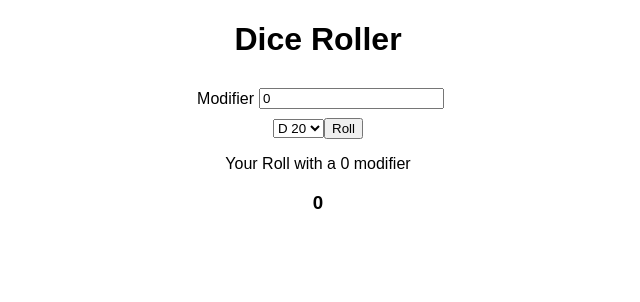
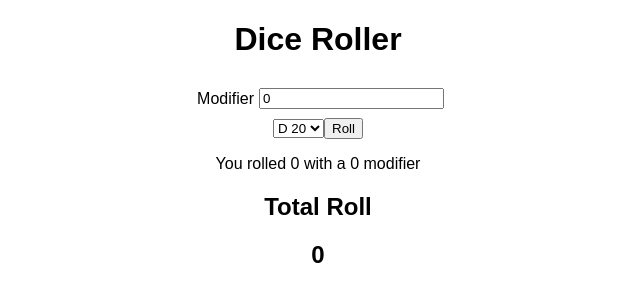
Before and after one commit to njmaeys/dice-roller, a React (Create React App) app: page / in a window 1280 px wide. Shown: the top 302 px of the page, without its empty margins (322-962 px from the left). Built offline with nearby package versions, Linux system fonts and the light colour scheme.

Commit message:
preserve modifier and create total roll so it can be seen separate

```diff
--- a/src/App.js
+++ b/src/App.js
@@ -12,6 +12,7 @@ function App() {
   const [rollResult, setRollResult] = useState(0);
   const [dice, setDice] = useState(20);
   const [diceModifier, setDiceModifier] = useState(0);
+  const [rollPlusMod, setRollPlusMod] = useState(0);
 
   return (
     <div className="App">
@@ -22,10 +23,12 @@ function App() {
         setDice={setDice}
         diceModifier={diceModifier}
         setDiceModifier={setDiceModifier}
+        setRollPlusMod={setRollPlusMod}
       />
       <Results
         rollResult={rollResult}
         diceModifier={diceModifier}
+        rollPlusMod={rollPlusMod}
       />
     </div>
   );
--- a/src/components/Dice.js
+++ b/src/components/Dice.js
@@ -1,17 +1,25 @@
 import React from 'react';
 
-const Dice = ({ setRollResult, dice, setDice, diceModifier, setDiceModifier }) => {
+const Dice = ({ setRollResult, dice, setDice, diceModifier, setDiceModifier, setRollPlusMod }) => {
   // Functions
   const setRollResultHandler = (e) => {
     // simply prevent page from full refresh
     e.preventDefault();
 
     let baseRoll = Math.floor(Math.random() * (dice - 1 + 1)) + 1;
+    //if (diceModifier === '') {
+    //  setDiceModifier(0);
+    //  setRollResult(baseRoll + 0);
+    //} else {
+    //  setRollResult(baseRoll + parseInt(diceModifier, 10));
+    //}
     if (diceModifier === '') {
       setDiceModifier(0);
-      setRollResult(baseRoll + 0);
+      setRollResult(baseRoll);
+      setRollPlusMod(baseRoll + 0);
     } else {
-      setRollResult(baseRoll + parseInt(diceModifier, 10));
+      setRollResult(baseRoll);
+      setRollPlusMod(baseRoll + parseInt(diceModifier, 10));
     }
   }
 
--- a/src/components/Results.js
+++ b/src/components/Results.js
@@ -1,12 +1,13 @@
 import React from 'react';
 
-const Results = ({ rollResult, diceModifier }) => {
+const Results = ({ rollResult, diceModifier, rollPlusMod }) => {
   // Functions
 
   return (
     <div>
-      <p>Your Roll with a {diceModifier} modifier</p>
-      <h3>{rollResult}</h3>
+      <p>You rolled {rollResult} with a {diceModifier} modifier</p>
+      <h2>Total Roll</h2>
+      <h2>{rollPlusMod}</h2>
     </div>
   )
 }
```
